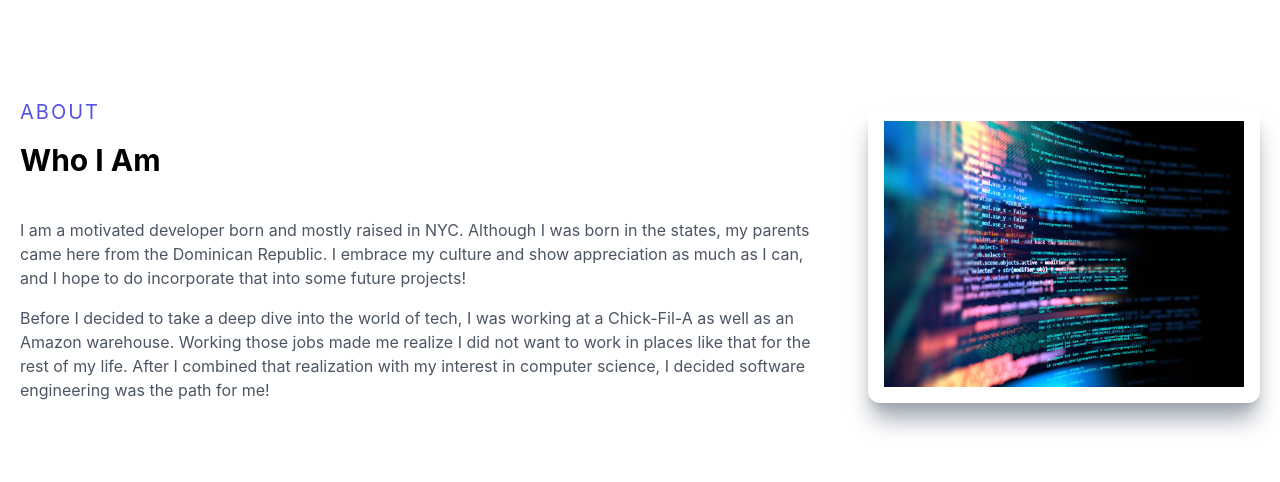
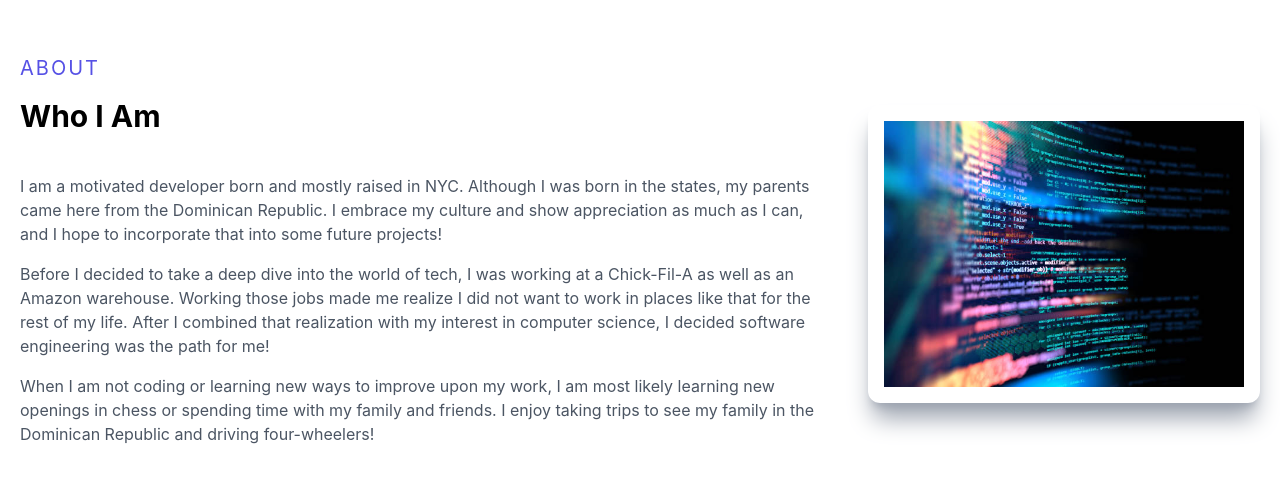
Before and after one commit to limbocaba/limbocaba.github.io, a Next.js app in the folder react-portfolio/: page /components/About in a window 1280 px wide. Shown: the part 146-628 px from the top of the page. Built offline with nearby package versions, Linux system fonts and the light colour scheme.

Commit message:
changed bio, added padding to navbar and added to about section

```diff
--- a/react-portfolio/pages/components/About.jsx
+++ b/react-portfolio/pages/components/About.jsx
@@ -11,11 +11,12 @@ function About() {
           <h2 className=" py-4 text-3xl font-bold">Who I Am</h2>
           <p className=" py-2 text-gray-600"></p>
           <p className=" py-2 text-gray-600">
-            I am a motivated developer born and mostly raised in NYC. Although I was born in the states, my parents came here from the Dominican Republic. I embrace my culture and show appreciation as much as I can, and I hope to do incorporate that into some future projects!
+            I am a motivated developer born and mostly raised in NYC. Although I was born in the states, my parents came here from the Dominican Republic. I embrace my culture and show appreciation as much as I can, and I hope to  incorporate that into some future projects!
           </p>
           <p className="py-2 text-gray-600">
             Before I decided to take a deep dive into the world of tech, I was working at a Chick-Fil-A as well as an Amazon warehouse. Working those jobs made me realize I did not want to work in places like that for the rest of my life. After I combined that realization with my interest in computer science, I decided software engineering was the path for me!
           </p>
+          <p className=" py-2 text-gray-600">When I am not coding or learning new ways to improve upon my work, I am most likely learning new openings in chess or spending time with my family and friends. I enjoy taking trips to see my family in the Dominican Republic and driving four-wheelers! </p>
         </div>
         <div className=" w-full h-auto m-auto shadow-xl shadow-gray-400 rounded-xl flex items-center justify-center p-4 hover:scale-105 ease-in duration-300 hover:shadow-blue-100">
         <Image src={codingimg} alt='/' />
--- a/react-portfolio/pages/components/Navbar.jsx
+++ b/react-portfolio/pages/components/Navbar.jsx
@@ -1,7 +1,8 @@
 import Link from "next/link";
 import React, {useState} from "react";
 import { AiOutlineClose, AiOutlineMenu } from "react-icons/ai";
-import { FaAddressCard, FaEnvelope, FaGithub, FaLinkedin } from "react-icons/fa";
+import { FaEnvelope, FaGithub, FaLinkedin } from "react-icons/fa";
+import { BsFillMoonFill, BsMoon } from 'react-icons/bs'
 
 export default function Navbar() {
   const [nav, setNav] = useState(false);
@@ -30,8 +31,8 @@ export default function Navbar() {
     <div className=" fixed w-full h-20 shadow-xl z-[100]">
       <div className=" flex justify-between items-center w-full h-full px-2 2xl:px-16 bg-blue-100 text-2xl">
         {/* Place leftside logo here */}
-       <h1 className=" cursor-pointer hover:border-b border-gray-400 font-burtons px-7">SJC</h1>
-        <div>
+        <h1 className=" cursor-pointer hover:border-b border-gray-400 font-burtons px-7">SJC</h1>
+        <div className=" px-4">
           <ul className=" hidden md:flex">
             <Link href="/">
               <li className=" ml-10 text-lg uppercase hover:border-b border-black">
@@ -53,7 +54,7 @@ export default function Navbar() {
                 Projects
               </li>
             </Link>
-            <Link href="/#abour">
+            <Link href="/#about">
               <li
                 onClick={handleClickResume}
                 className=" ml-10 text-lg uppercase hover:border-b border-black">
--- a/react-portfolio/pages/index.tsx
+++ b/react-portfolio/pages/index.tsx
@@ -14,6 +14,7 @@ import { useState } from "react";
 import Navbar from "./components/Navbar.jsx";
 import About from "./components/About.jsx"
 import Skills from "./components/Skills.jsx"
+import { BsFillMoonFill, BsFillMoonStarsFill } from "react-icons/bs";
 
 export default function Home() {
   const [darkMode, setDarkMode] = useState(false);
@@ -60,7 +61,7 @@ export default function Home() {
   return (
     <div className={darkMode ? "dark" : ""}>
       <Head>
-        <title>Sandy Caba Portfolio</title>
+        <title>Sandy Caba</title>
         <meta name="description" content="Generated by create next app" />
         <link rel="icon" href="/favicon.ico" />
       </Head>
@@ -102,7 +103,7 @@ export default function Home() {
               Full Stack Developer
             </h3>
             <p className="text-medium py-5 leading-8 text-gray-800 md:text-xl max-w-lg mx-auto dark:text-white font-burtons">
-             Eager and driven software developer bursting into the tech indutsry ready to learn as much as I can!
+             Dedicated and hard-working developer looking to learn as much as I can!
             </p>
           </div>
           <div className="text-5xl flex justify-center gap-16 py-3 text-gray-600">
```
